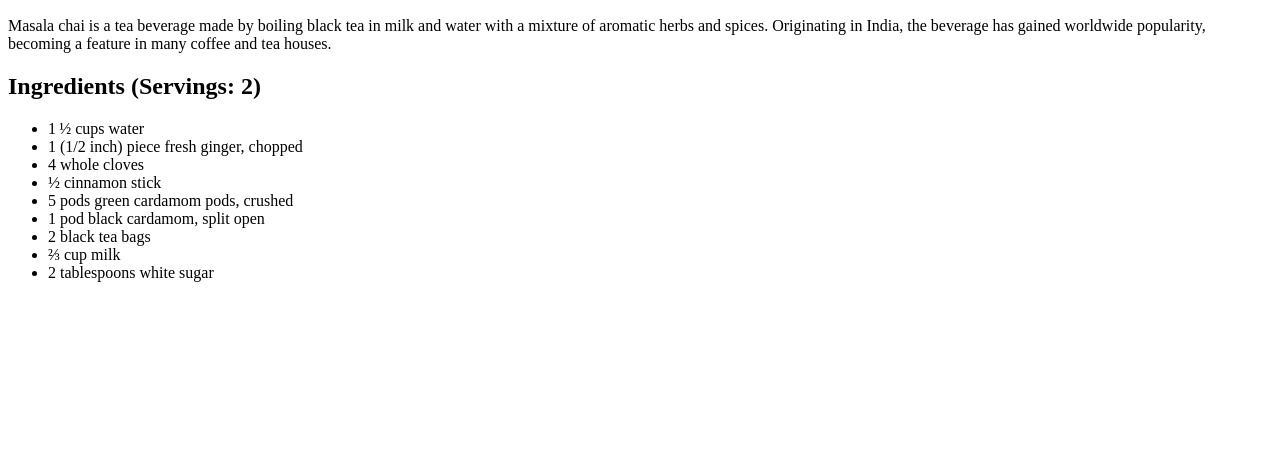
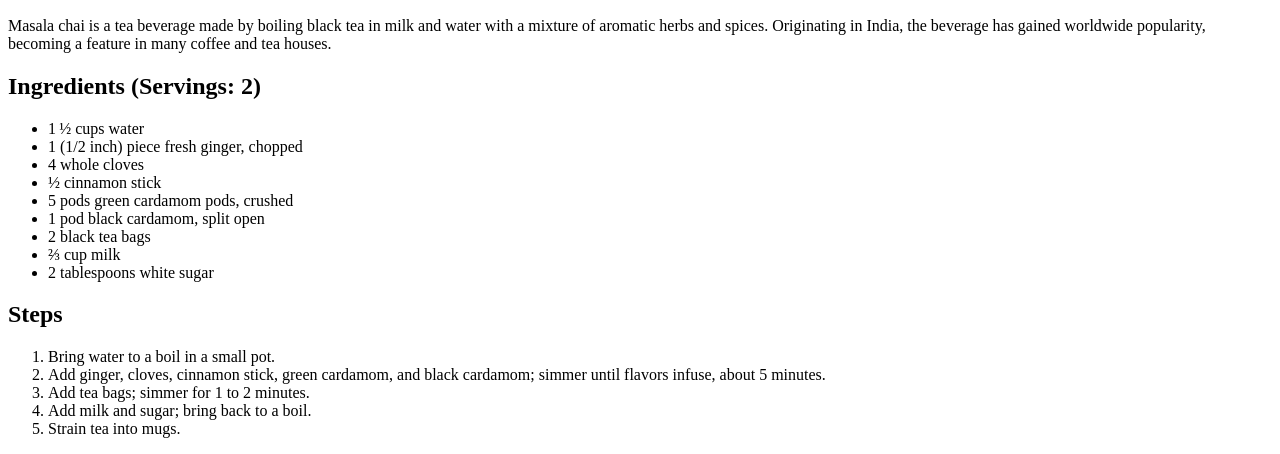
Before and after one commit to snczya/snc-recipes, a plain HTML site: page recipes/masala-chai.html in a window 1280 px wide. Shown: the part 434-888 px from the top of the page. Before the commit the page ends 800 px from the top, so only its background shows below. Drawn offline with Linux system fonts and the light colour scheme.

Commit message:
List steps needed to prepare masala-chai

```diff
--- a/recipes/masala-chai.html
+++ b/recipes/masala-chai.html
@@ -31,5 +31,16 @@
       <li>⅔ cup milk</li>
       <li>2 tablespoons white sugar</li>
     </ul>
+    <h2>Steps</h2>
+    <ol>
+      <li>Bring water to a boil in a small pot.</li>
+      <li>
+        Add ginger, cloves, cinnamon stick, green cardamom, and black cardamom;
+        simmer until flavors infuse, about 5 minutes.
+      </li>
+      <li>Add tea bags; simmer for 1 to 2 minutes.</li>
+      <li>Add milk and sugar; bring back to a boil.</li>
+      <li>Strain tea into mugs.</li>
+    </ol>
   </body>
 </html>
```
